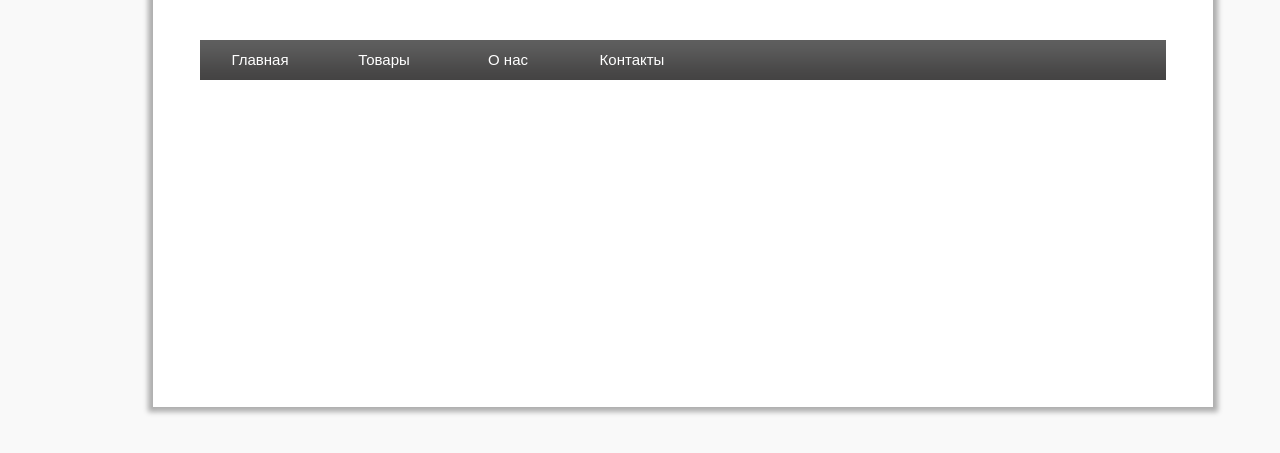
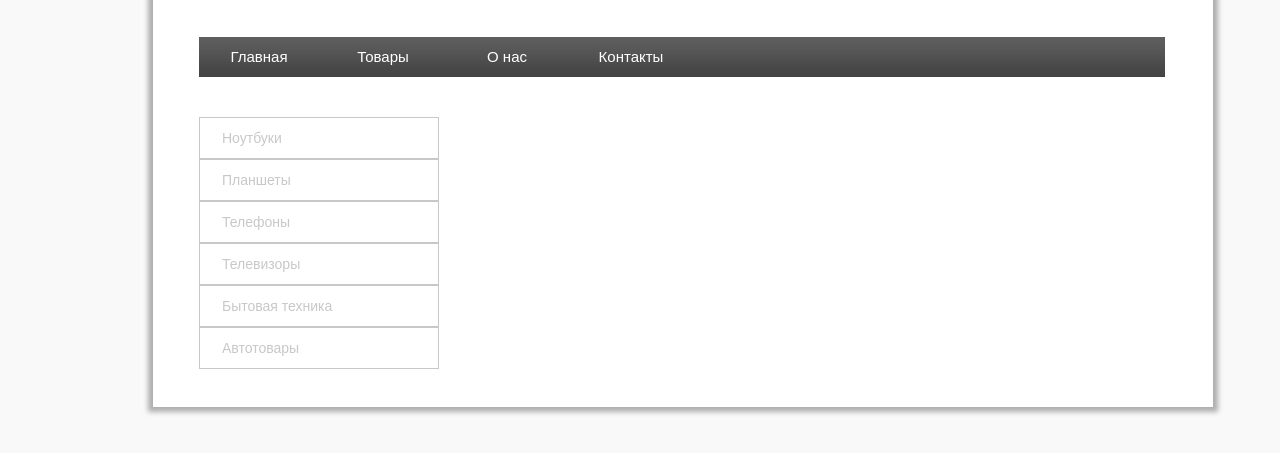
Before and after one commit to VanekJalba/Homework.Tech_Skills, a plain HTML site: page HTML_03/index.html in a window 1280 px wide. Shown: the part 93-546 px from the top of the page. Drawn offline with Linux system fonts and the light colour scheme.

Commit message:
Added Aside

```diff
--- a/HTML_03/css/style.css
+++ b/HTML_03/css/style.css
@@ -2,26 +2,32 @@ body {
   width: 1366px;
   background-color: #f9f9f9;
 }
+header {
+  margin-bottom: 40px;
+}
 .container {
-  position: relative;;
-  width: 1060px;
+  width: 968px;
   height: 500px;
   margin: 0 auto;
+  padding: 0 46px 0 46px;
   background-color: white;
   -webkit-box-shadow: 0px 0px 5px 5px rgba(0, 0, 0, 0.3);
   -moz-box-shadow: 0px 0px 5px 5px rgba(0, 0, 0, 0.3);
   box-shadow: 0px 0px 5px 5px rgba(0, 0, 0, 0.3);
+  overflow-y: hidden;
 }
-.logo{
-  margin: 50px 0 40px 46px;
+.logo {
+  margin: 50px 0 40px 0;
+  display: block;
 }
-.top-menu{
+.top-menu {
+  display: block;
   width: 966px;
   height: 40px;
-  margin: 0 auto;
+  margin: 0;
   background-image: url(../img/top-menu-bk.png);
 }
-.top-menu li{
+.top-menu li {
   display: inline-block;
   width: 120px;
   line-height: 40px;
@@ -29,16 +35,15 @@ body {
   font-size: 15px;
   font-family: Arial, sans-serif;
 }
-.top-menu a{
+.top-menu a {
   text-decoration: none;
   color: white;
   display: block;
 }
-.top-menu li:hover{
-  color: green;
+.top-menu li:hover {
   background-image: url(../img/top-menu-hover-bk.png);
 }
-.top-menu li a:hover::after{
+.top-menu li a:hover::after {
   content: "";
   float: right;
   width: 1px;
@@ -47,7 +52,7 @@ body {
   background-repeat: no-repeat;
   display: block;
 }
-.top-menu li a:hover::before{
+.top-menu li a:hover::before {
   content: "";
   float: left;
   width: 1px;
@@ -56,3 +61,24 @@ body {
   background-repeat: no-repeat;
   display: block;
 }
+aside {
+  width: 240px;
+}
+aside li {
+  padding-left: 22px;
+  display: block;
+  border: 1px solid #c8c8c8;
+  font-size: 14px;
+  color: #656363;
+  font-family: Arial, sans-serif;
+  line-height: 40px;
+}
+aside li a:hover {
+  padding-left: 12px;
+  color: #2c2c2c;
+}
+aside a {
+  display: block;
+  text-decoration: none;
+  color: #c8c8c8
+}
--- a/HTML_03/index.html
+++ b/HTML_03/index.html
@@ -10,7 +10,7 @@
 
 <body>
   <div class="container">
-    <footer>
+    <header>
       <img class="logo" src="img\logo.png" alt="" />
       <div class="top-menu">
         <ul>
@@ -20,7 +20,17 @@
           <li><a href="#">Контакты</a></li>
         </ul>
       </div>
-    </footer>
+    </header>
+    <aside>
+      <ul>
+        <li><a href="#">Ноутбуки</a></li>
+        <li><a href="#">Планшеты</a></li>
+        <li><a href="#">Телефоны</a></li>
+        <li><a href="#">Телевизоры</a></li>
+        <li><a href="#">Бытовая техника</a></li>
+        <li><a href="#">Автотовары</a></li>
+      </ul>
+    </aside>
   </div>
 </body>
 
```
